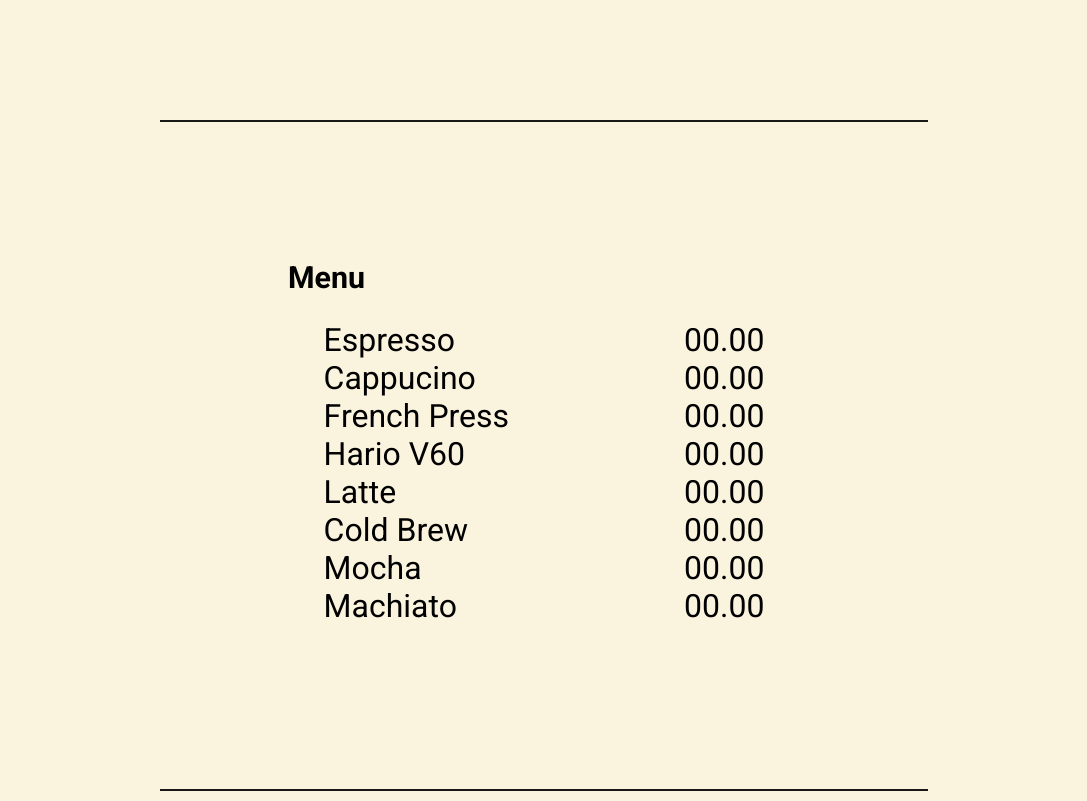
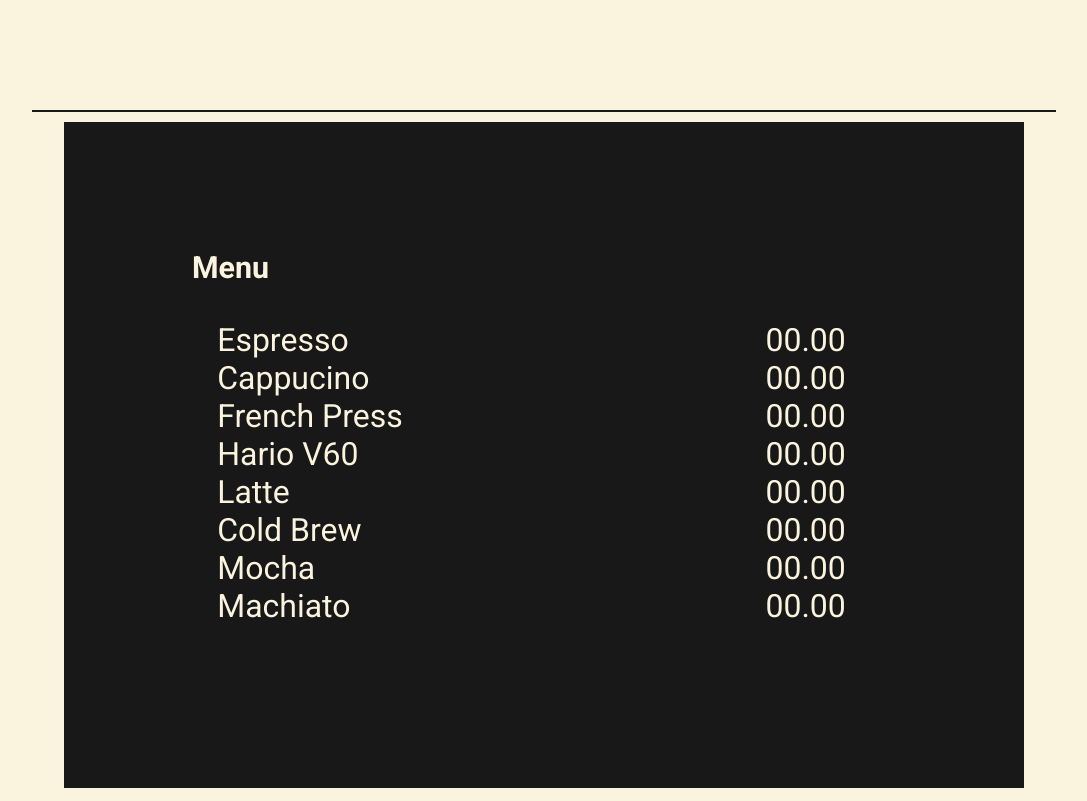
Before and after one commit to JonathanMotta4/coffe-shop-page, a plain HTML site: page index.html in a window 1280 px wide. Shown: the part 780-1581 px from the top of the page, without its empty margins (96-1183 px from the left). Drawn offline with Linux system fonts and the light colour scheme.

Commit message:
menu update

```diff
--- a/index.html
+++ b/index.html
@@ -17,8 +17,9 @@
       <nav>
         <img src="./assets/icon-white.png" alt="" width="30" />
         <div class="links">
-          <a href="#">Home</a><a href="#about">About us</a
-          ><a href="#products">Products</a>
+          <a href="#">Home</a><a href="#products">Products</a>
+          <a href="#about">About us</a
+            >
         </div>
       </nav>
     </header>
@@ -29,7 +30,7 @@
           <h1>Passionate about serving quality coffees</h1>
         </div>
       </div>
-      <div class="line"></div>
+
       <div class="container_menu">
         <h1>Menu</h1>
         <div class="menu">
@@ -56,7 +57,7 @@
           </ul>
         </div>
       </div>
-      <div class="line"></div>
+
     </main>
   </body>
 </html>
--- a/style/style.css
+++ b/style/style.css
@@ -26,17 +26,14 @@ nav {
   color: #faf3dd;
   margin: 0 10px;
 }
-.line{
-    margin: 10px auto;
-    width: 60%;
-    border-bottom: 2px solid #181818;
-}
+
 .container {
   width: 80%;
   margin: 10px auto;
   text-align: center;
   display: flex;
   padding-bottom: 10%;
+  border-bottom: 2px solid #181818;
 
 }
 h1{
@@ -57,10 +54,11 @@ h1{
 }
 
 .container_menu {
-  width: 60vw;
+  width: 75vw;
   margin: 10px auto;
   padding: 10%;
-
+  background: #181818;
+  color: #faf3dd;
 }
 .menu {
   margin: 5%;
@@ -68,9 +66,10 @@ h1{
   justify-content: space-between;
   font-size:2em;
 
+
 }
 
 .menu>ul{
     list-style-type: none;
-    margin: 0 10px;
+    margin: 0 15px 0 -10px;
 }
```
